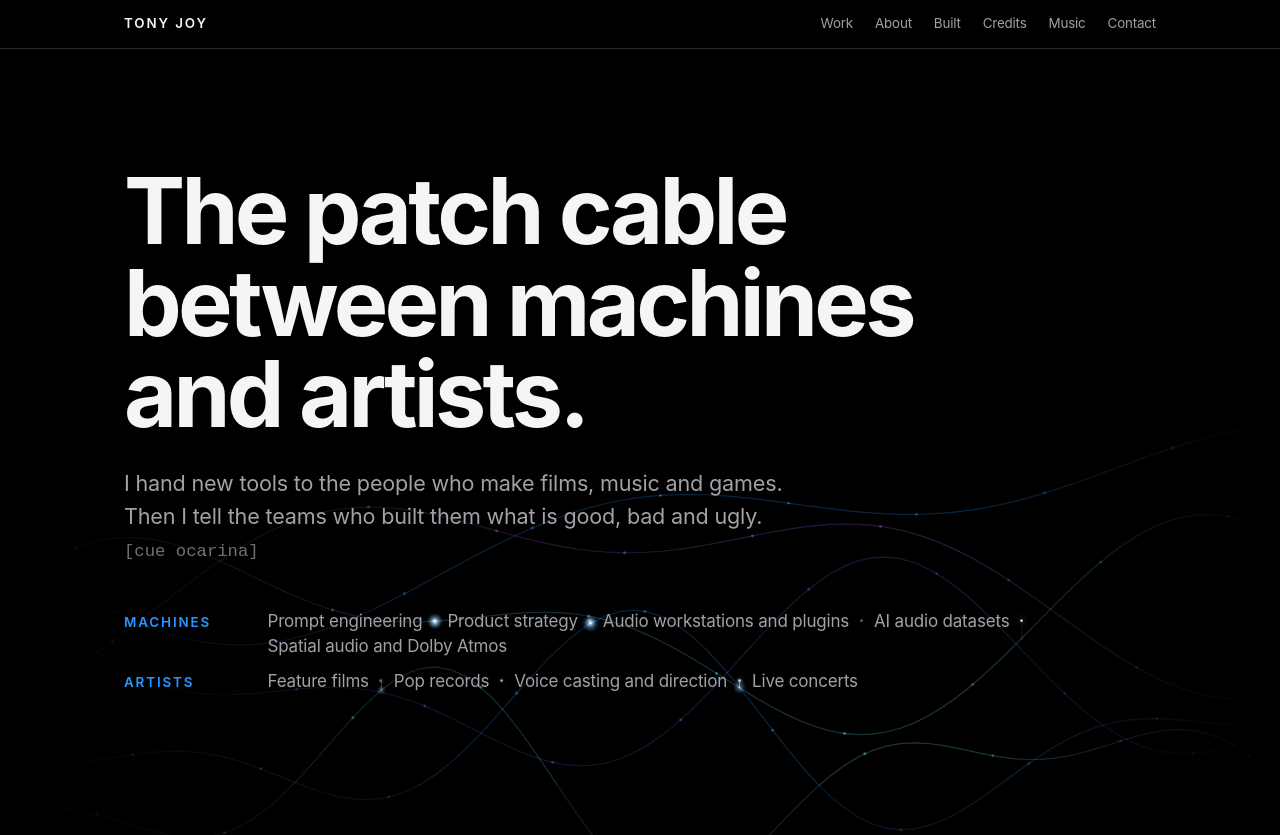
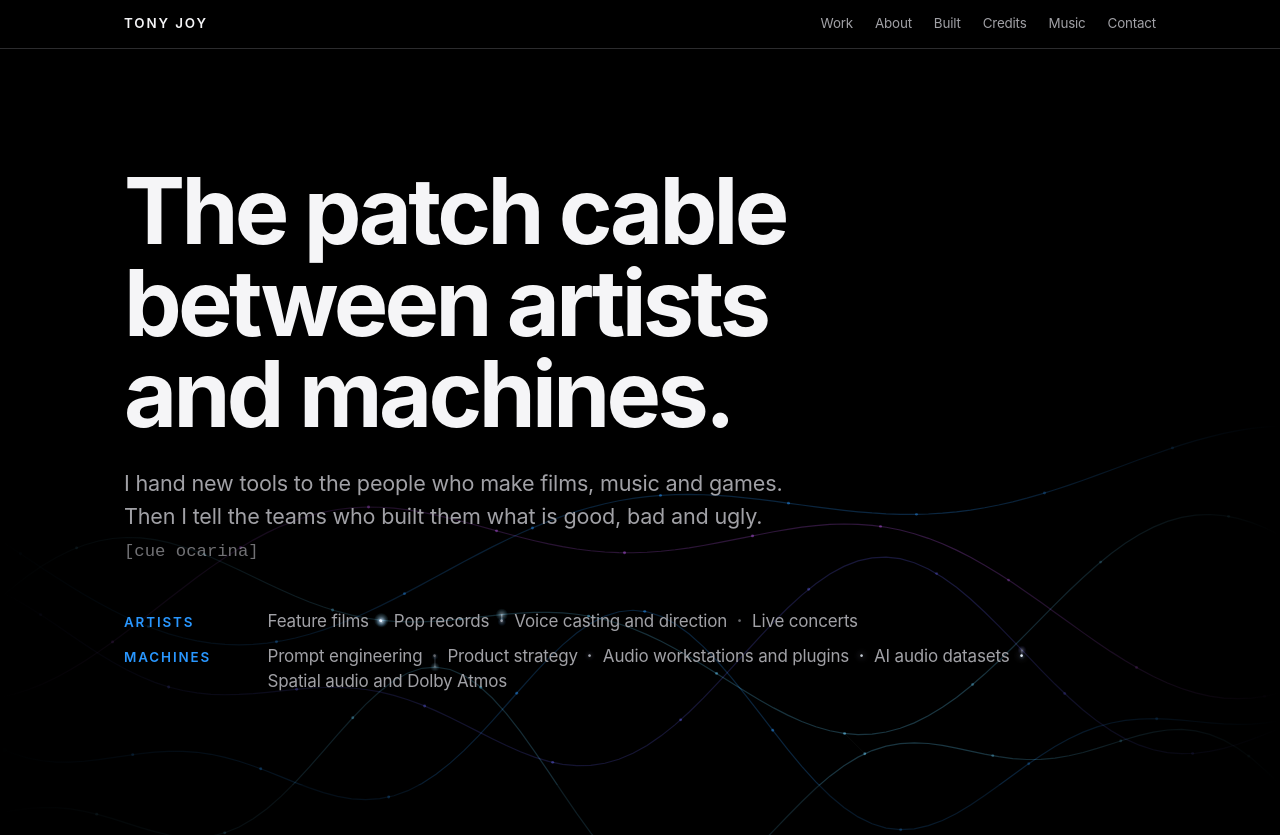
Before and after one commit to musictonyjoy/tonyjoy.com, a plain HTML site: page index.html in a window 1280 px wide. Shown: the top 835 px of the page. Drawn offline with Linux system fonts and the light colour scheme; animation ran at ten frames a second.

Commit message:
Add files via upload

```diff
--- a/index.html
+++ b/index.html
@@ -10,7 +10,7 @@
 <meta property="og:url" content="https://www.tonyjoy.com/">
 <meta property="og:site_name" content="Tony Joy">
 <meta property="og:title" content="Tony Joy | Audio technology, product and AI">
-<meta property="og:description" content="The patch cable between machines and artists.">
+<meta property="og:description" content="The patch cable between artists and machines.">
 <meta property="og:image" content="https://www.tonyjoy.com/share.jpg">
 <meta property="og:image:width" content="1200">
 <meta property="og:image:height" content="630">
@@ -316,11 +316,11 @@ details.build[open] .txt{animation:fadein .5s ease}
   <div class="stage hero">
     <canvas class="weave" aria-hidden="true"></canvas>
     <div class="wrap">
-      <h1>The patch cable between machines and artists.</h1>
+      <h1>The patch cable between artists and machines.</h1>
       <p class="lede">I hand new tools to the people who make films, music and games. Then I tell the teams who built them what is good, bad and ugly. <span class="cue">[cue ocarina]</span></p>
       <dl class="range">
+        <div><dt>Artists</dt><dd><span class="sk">Feature&nbsp;films&nbsp;<span class="d d1" aria-hidden="true">·</span></span> <span class="sk">Pop&nbsp;records&nbsp;<span class="d d2" aria-hidden="true">·</span></span> <span class="sk">Voice&nbsp;casting&nbsp;and&nbsp;direction&nbsp;<span class="d d3" aria-hidden="true">·</span></span> Live&nbsp;concerts</dd></div>
         <div><dt>Machines</dt><dd><span class="sk">Prompt&nbsp;engineering&nbsp;<span class="d d1" aria-hidden="true">·</span></span> <span class="sk">Product&nbsp;strategy&nbsp;<span class="d d2" aria-hidden="true">·</span></span> <span class="sk">Audio&nbsp;workstations&nbsp;and&nbsp;plugins&nbsp;<span class="d d3" aria-hidden="true">·</span></span> <span class="sk">AI&nbsp;audio&nbsp;datasets&nbsp;<span class="d d4" aria-hidden="true">·</span></span> Spatial&nbsp;audio&nbsp;and&nbsp;Dolby&nbsp;Atmos</dd></div>
-        <div><dt>Artists</dt><dd><span class="sk">Feature&nbsp;films&nbsp;<span class="d d1" aria-hidden="true">·</span></span> <span class="sk">Pop&nbsp;records&nbsp;<span class="d d2" aria-hidden="true">·</span></span> <span class="sk">Voice&nbsp;casting&nbsp;and&nbsp;direction&nbsp;<span class="d d3" aria-hidden="true">·</span></span> Live&nbsp;concerts</dd></div>
       </dl>
     </div>
     <div class="proof">
```
Also changed, not shown: llms.txt.
